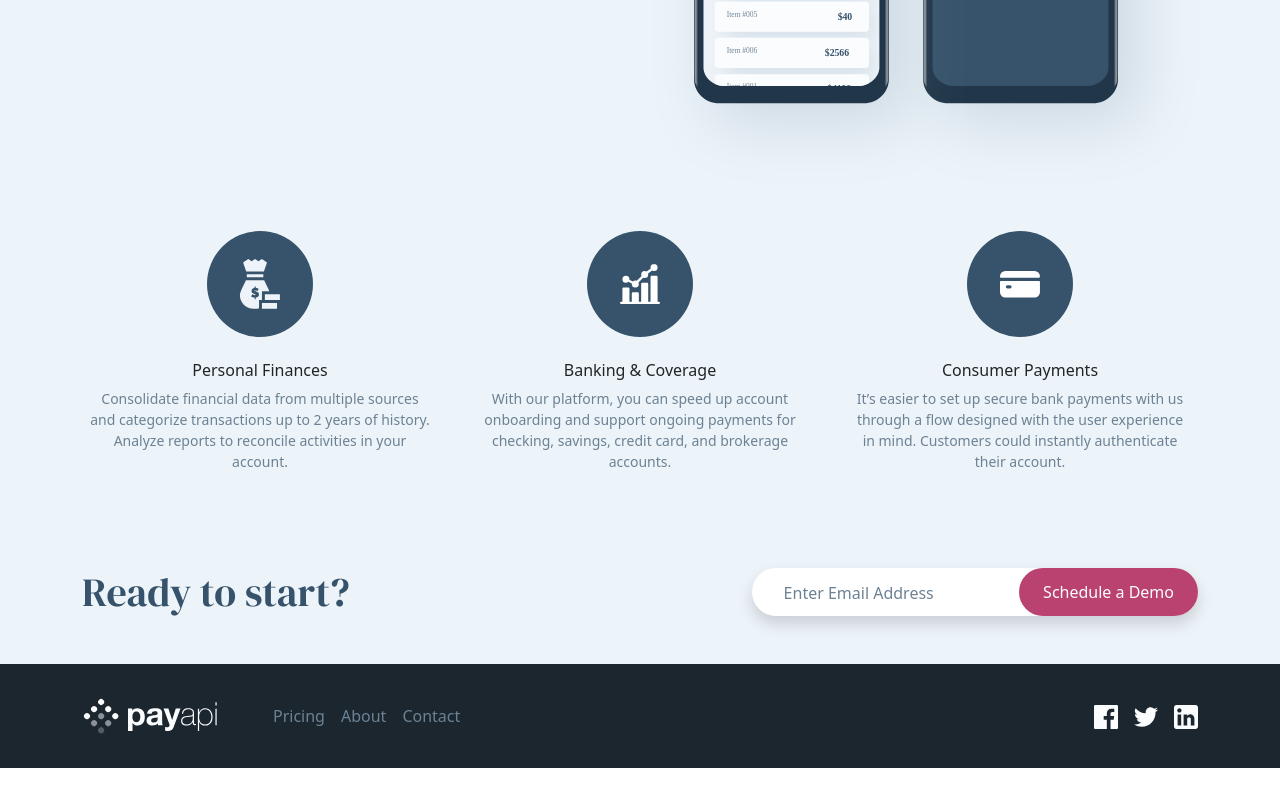
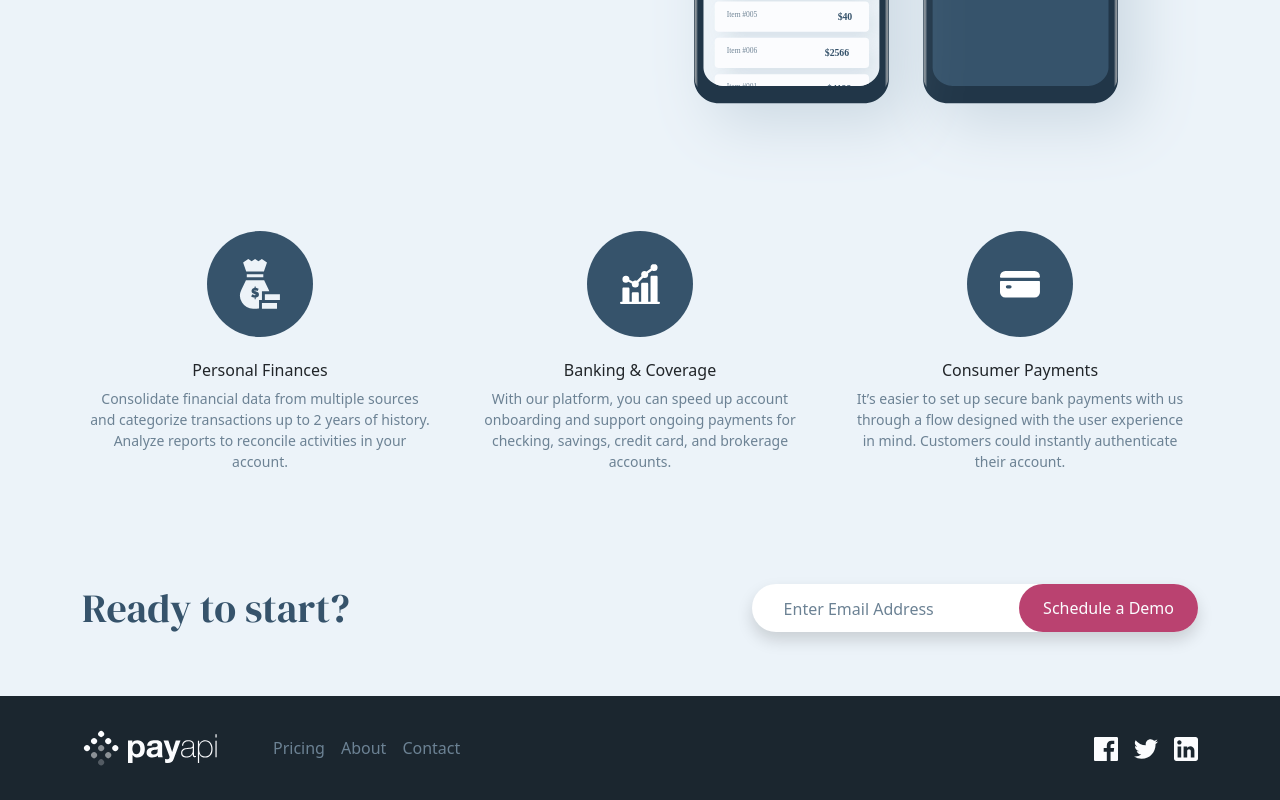
Before and after one commit to ShaimaaAKamal/payApi, a React (Create React App) app: page / in a window 1280 px wide. Shown: the part 1966-2766 px from the top of the page. Before the commit the page ends 2734 px from the top, so only its background shows below. Built offline with nearby package versions, Linux system fonts and the light colour scheme.

Commit message:
adjust component margin

```diff
--- a/src/Components/ReadyToStart/ReadyToStart.jsx
+++ b/src/Components/ReadyToStart/ReadyToStart.jsx
@@ -2,7 +2,7 @@ import React from 'react'
 
 export default function ReadyToStart() {
   return (
-    <section className='container-md  py-5 d-flex flex-column flex-lg-row align-items-center justify-content-lg-between '>
+    <section className='container-md  py-5 my-3 d-flex flex-column flex-lg-row align-items-center justify-content-lg-between '>
         <h2 className='display-6 fmHeading textSanBlue mb-4 mb-lg-0'>Ready to start?</h2>
         <div className="input-group position-relative readyToStartWidth">
             <input type="email" id='emailInput'className="form-control shadow form-control-lg rounded-pill" placeholder="Enter Email Address" aria-label="Email" aria-describedby="enterEmailBtn"/>
```
